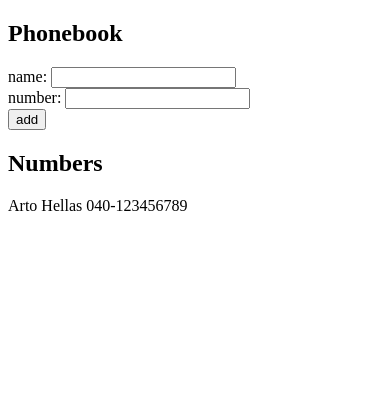
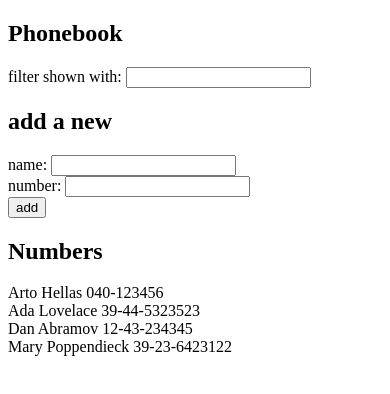
Before and after one commit to tatusl/fs-open, a React (Create React App) app in the folder part2/phonebook/: page / in a window 390 px wide. Shown: the top 394 px of the page. Built offline with nearby package versions, Linux system fonts and the light colour scheme.

Commit message:
Phonebook (exercise 2.9)

```diff
--- a/part2/phonebook/src/components/App.js
+++ b/part2/phonebook/src/components/App.js
@@ -1,14 +1,15 @@
 import React, { useState } from 'react'
 
 const App = () => {
-  const [ persons, setPersons ] = useState([
-    {
-      name: 'Arto Hellas',
-      number: '040-123456789'
-    }
+  const [persons, setPersons] = useState([
+    { name: 'Arto Hellas', number: '040-123456' },
+    { name: 'Ada Lovelace', number: '39-44-5323523' },
+    { name: 'Dan Abramov', number: '12-43-234345' },
+    { name: 'Mary Poppendieck', number: '39-23-6423122' }
   ])
   const [ newName, setNewName ] = useState('')
   const [ newNumber, setNewNumber ] = useState('')
+  const [ nameFilter, setNameFilter ] = useState('')
 
   const addPerson = (event) => {
     event.preventDefault()
@@ -24,13 +25,11 @@
     setNewNumber('')
   }
 
-  const handleNameChange = (event) => {
-    setNewName(event.target.value)
-  }
+  const handleNameChange = (event) => setNewName(event.target.value)
 
-  const handleNumberChange = (event) => {
-    setNewNumber(event.target.value)
-  }
+  const handleNumberChange = (event) => setNewNumber(event.target.value)
+
+  const handleNameFilter = (event) => setNameFilter(event.target.value)
 
   const listStyle = {
     listStyle: 'none',
@@ -40,6 +39,13 @@
   return (
     <div>
       <h2>Phonebook</h2>
+      <div>
+        filter shown with: <input
+          value={nameFilter}
+          onChange={handleNameFilter}
+        />
+      </div>
+      <h2>add a new</h2>
       <form onSubmit={addPerson}>
         <div>
           name: <input
@@ -59,11 +65,13 @@
       </form>
       <h2>Numbers</h2>
       <ul style={listStyle}>
-      {persons.map(person =>
-        <li key={person.name}>
-          {person.name} {person.number}
-        </li>
-      )}
+      {persons.filter(person => person.name.match(new RegExp(nameFilter, 'gi')))
+        .map(person =>
+          <li key={person.name}>
+            {person.name} {person.number}
+          </li>
+        )
+      }
       </ul>
     </div>
   )
```
